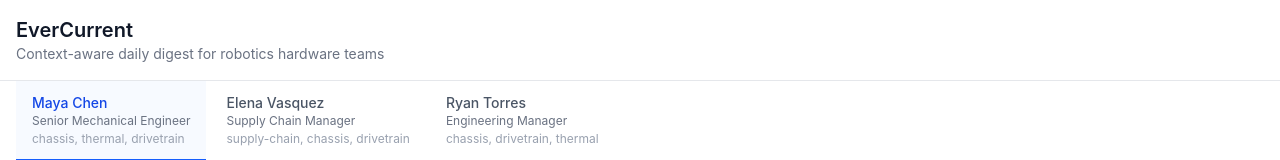
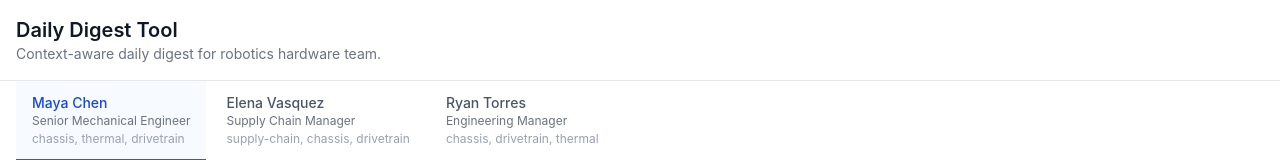
Before and after one commit to tjefferies/daily-digest, a React (Vite) app in the folder frontend/: page / in a window 1280 px wide. Shown: the top 160 px of the page. Built offline with nearby package versions, Linux system fonts and the light colour scheme; no server answers.

Commit message:
app cosmetics

```diff
--- a/frontend/src/App.tsx
+++ b/frontend/src/App.tsx
@@ -123,9 +123,9 @@ function App() {
     <div className="min-h-screen bg-gray-50">
       <header className="bg-white shadow-sm border-b border-gray-200">
         <div className="max-w-7xl mx-auto px-4 py-4">
-          <h1 className="text-xl font-semibold text-gray-900">EverCurrent</h1>
+          <h1 className="text-xl font-semibold text-gray-900">Daily Digest Tool</h1>
           <p className="text-sm text-gray-500">
-            Context-aware daily digest for robotics hardware teams
+            Context-aware daily digest for robotics hardware team.
           </p>
         </div>
       </header>
--- a/frontend/src/components/DateSelector.tsx
+++ b/frontend/src/components/DateSelector.tsx
@@ -5,8 +5,8 @@ interface DateSelectorProps {
 
 const DATE_OPTIONS = [
   { value: '', label: 'All dates' },
-  { value: '2026-04-01', label: 'Apr 1 — Full dataset' },
-  { value: '2026-04-02', label: 'Apr 2 — Demo dataset' },
+  { value: '2026-04-01', label: '2026-04-01' },
+  { value: '2026-04-02', label: '2026-04-02' },
 ]
 
 export default function DateSelector({
```
